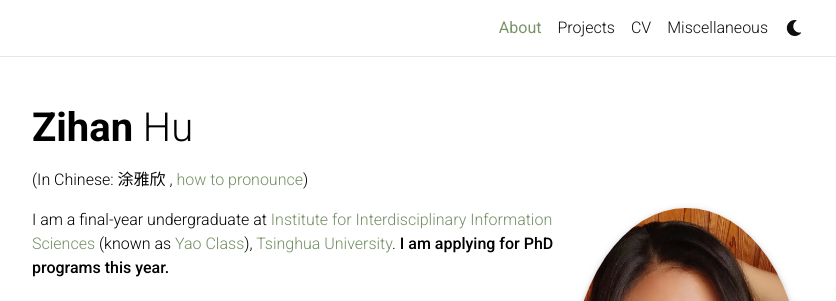
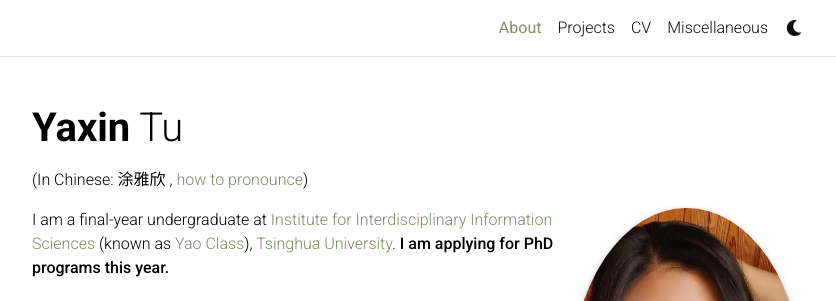
Before and after one commit to tu-yaxin/tu-yaxin.github.io-backup-, a Jekyll site: the page built from _pages/about.md, in a window 1280 px wide, cut to the strip 0-563 px from the top of the page. Shown: the top 301 px of the strip, without its empty margins (223-1059 px from the left). Built offline with Jekyll 4.4.1, drawn with Linux system fonts in a browser that asks for light colours; comment, search, counter and statistics services are not loaded; a style sheet for code colours, icons or effects is not loaded; some of the changed text lies outside the part shown.

Commit message:
Update _config.yml

```diff
--- a/_config.yml
+++ b/_config.yml
@@ -3,12 +3,12 @@
 # -----------------------------------------------------------------------------
 
 title: blank # the website title (if blank, full name will be used instead)
-first_name: Zihan
+first_name: Yaxin
 middle_name:
-last_name: Hu
-email: huzh19@mails.tsinghua.edu.cn
+last_name: Tu
+email: tyx0001ash@mail.com
 description: > # the ">" symbol means to ignore newlines until "footer_text:"
-  Zihan Hu's homepage. Based on [*folio](https://github.com/bogoli/-folio) design.
+  Yaxin Tu's homepage. Based on [*folio](https://github.com/bogoli/-folio) design.
 footer_text: >
   Powered by <a href="https://jekyllrb.com/" target="_blank">Jekyll</a> with <a href="https://github.com/alshedivat/al-folio">al-folio</a> theme.
   Hosted by <a href="https://pages.github.com/" target="_blank">GitHub Pages</a>.
@@ -16,7 +16,7 @@ footer_text: >
 lang: en # the language of your site (for example: en, fr, cn, ru, etc.)
 icon: # the emoji used as the favicon (alternatively, provide image name in /assets/img/)
 
-url: https://zihanhu.cn # the base hostname & protocol for your site
+url: https://tu-yaxin.github.io/ # the base hostname & protocol for your site
 baseurl:  # the subpath of your site, e.g. /blog/
 last_updated: true # set to true if you want to display last updated in the footer
 impressum_path:  # set to path to include impressum link in the footer, use the same path as permalink in a page, helps to conform with EU GDPR
```
